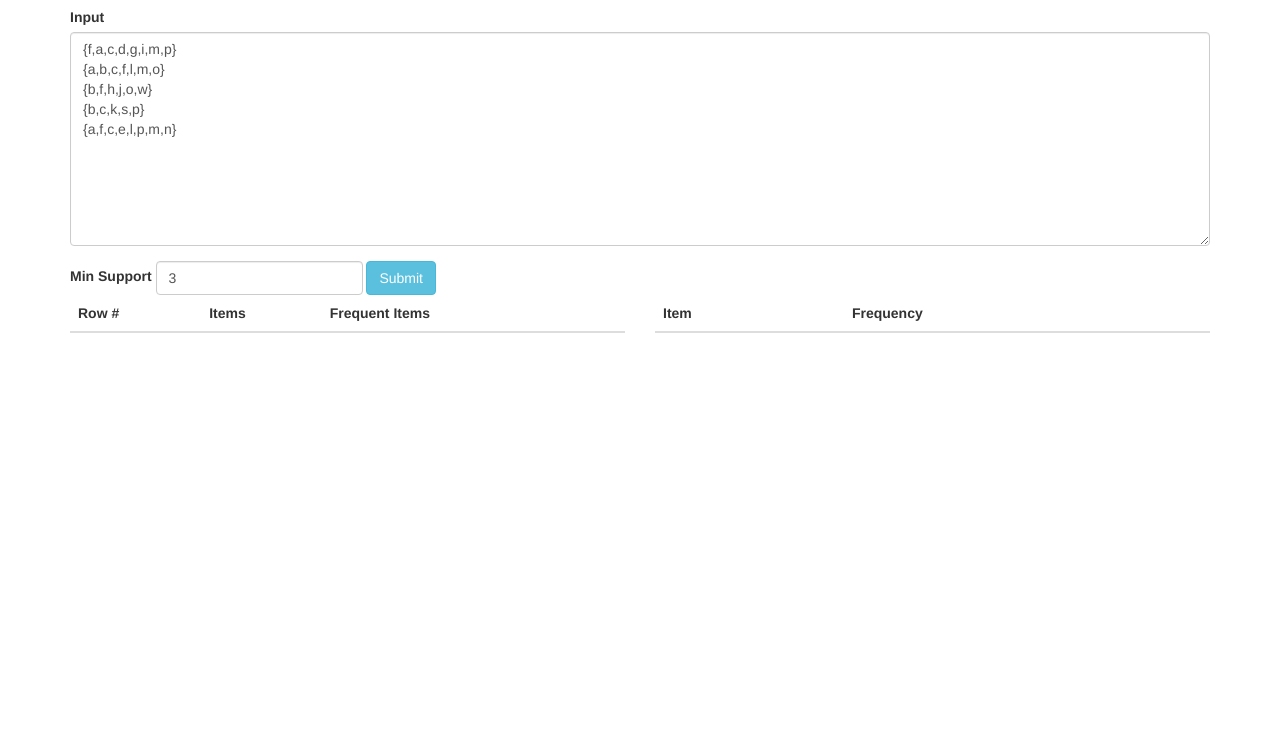
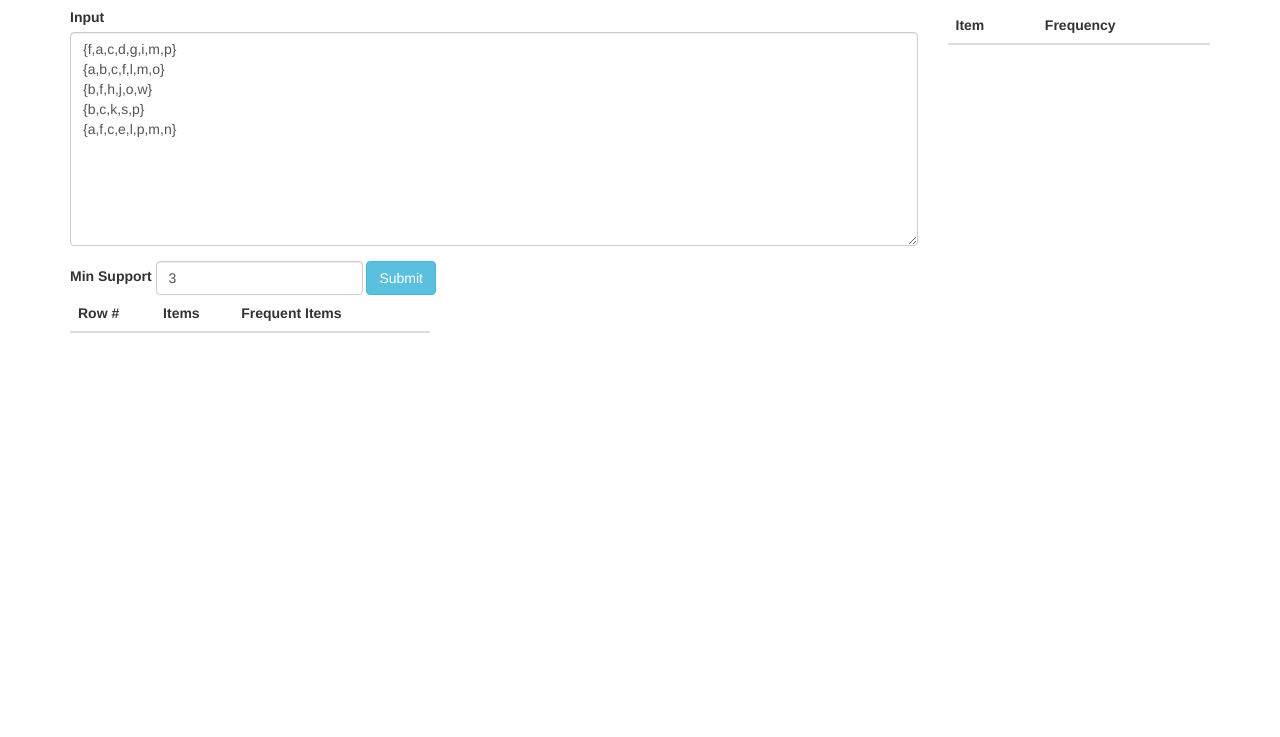
Before and after one commit to janithl/FPTreeSimulator, a plain HTML site: page index.html in a window 1280 px wide. Shown: the part 63-800 px from the top of the page. Drawn offline with nearby package versions, Linux system fonts and the light colour scheme.

Commit message:
changed teh layout a bit

```diff
--- a/index.html
+++ b/index.html
@@ -97,6 +97,8 @@
 <div class="container">
 	<h1>FP-Tree Simulator</h1>
 
+	<div class="row">
+		<div class="col-xs-9">
 			<fieldset>
 				<div class="form-group">
 					<label for="input-area">Input</label>
@@ -117,9 +119,21 @@
 					<button class="btn btn-info" onclick="FPTreeSim.cleanData()">Submit</button>
 				</div>
 			</fieldset>
-
+		</div>
+		<div class="col-xs-3">
+			<table class="table table-striped">
+				<thead>
+					<tr>
+						<th>Item</th>
+						<th>Frequency</th>
+					</tr>
+				</thead>
+				<tbody id="table-freq"></tbody>
+			</table>
+		</div>
+	</div>
 	<div class="row">
-		<div class="col-xs-6">
+		<div class="col-xs-4">
 			<table class="table table-striped">
 				<thead>
 					<tr>
@@ -132,20 +146,9 @@
 				<tbody id="table-items"></tbody>
 			</table>
 		</div>
-		<div class="col-xs-6">
-			<table class="table table-striped">
-				<thead>
-					<tr>
-						<th>Item</th>
-						<th>Frequency</th>
-					</tr>
-				</thead>
-				<tbody id="table-freq"></tbody>
-			</table>
-		</div>
+		<div id="fp-tree" class="col-xs-8 tree" style="min-height:500px"></div>
 	</div>
 
-	<div id="fp-tree" class="tree" style="min-height:500px"></div>
 
 	<p>
 		<hr>
```
Lines whose indentation alone changed are shown as unchanged.
